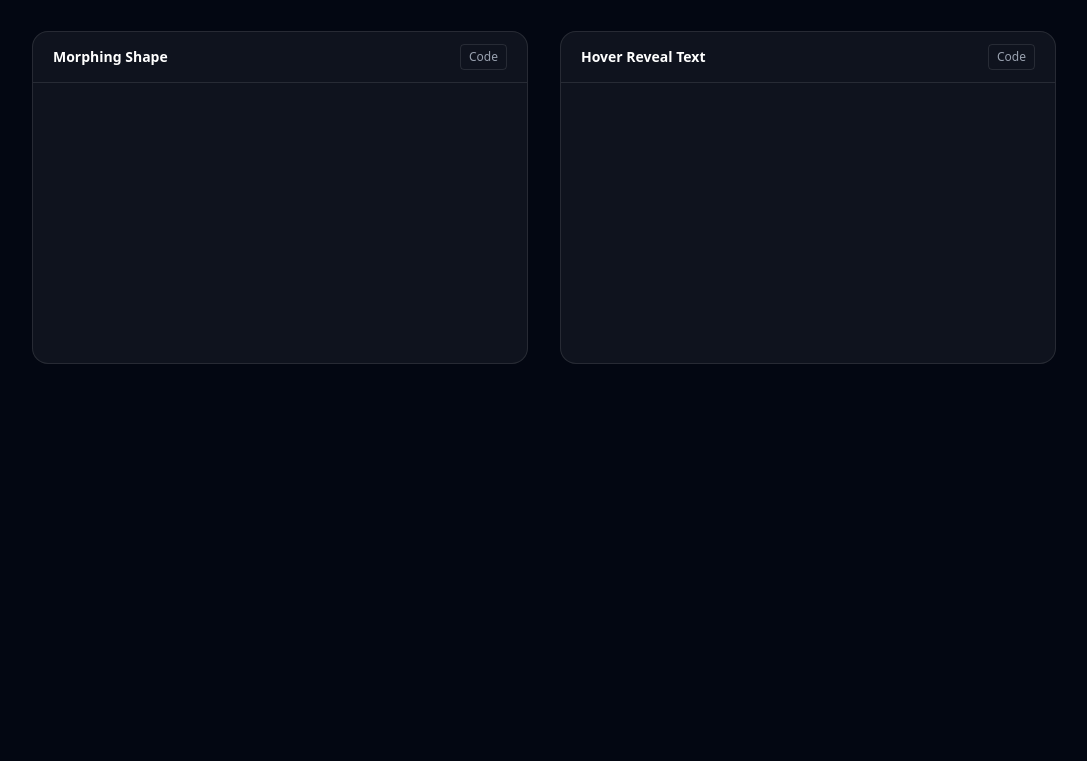
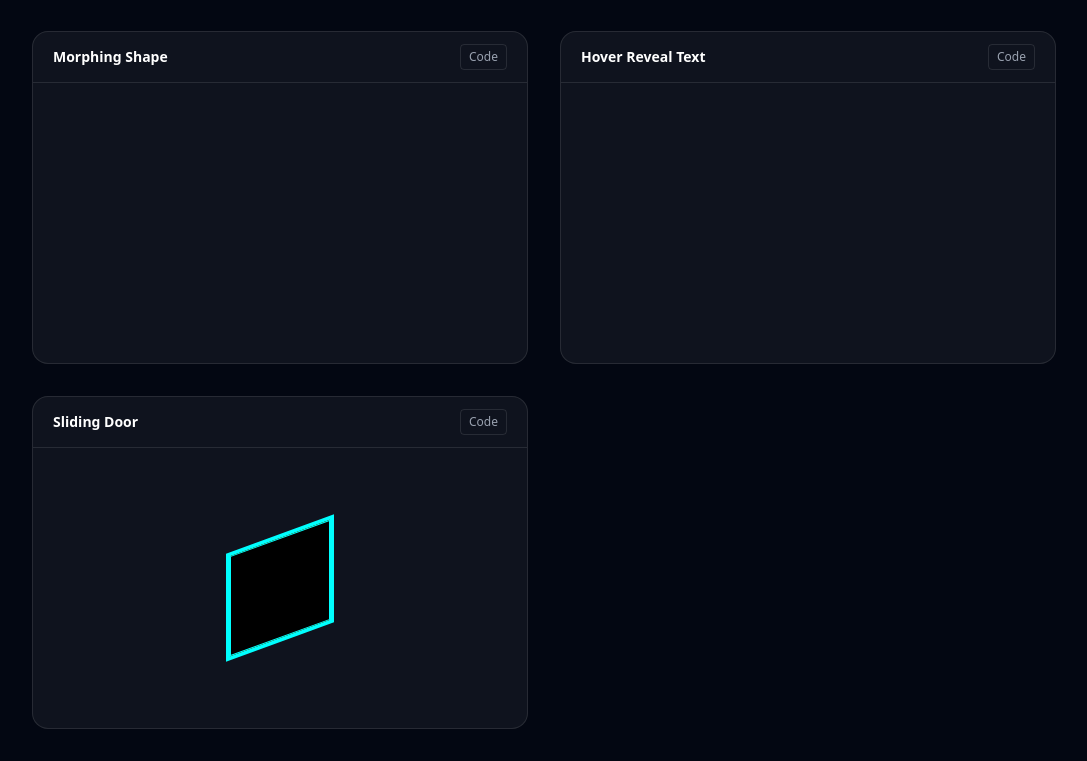
Before and after one commit to amaran-th/interactive-portfolio, a Next.js app: page /practice/interaction in a window 1280 px wide. Shown: the part 890-1651 px from the top of the page, without its empty margins (96-1183 px from the left). Before the commit the page ends 1286 px from the top, so only its background shows below. Built offline with nearby package versions, Linux system fonts and the light colour scheme.

Commit message:
feat: 빛줄기가 새어나오는 미닫이 문 인터랙션 구현

```diff
--- /dev/null
+++ b/app/practice/interaction/_sections/7_SlidingDoor/SlidingDoor.tsx
@@ -0,0 +1,24 @@
+import fs from "fs";
+import path from "path";
+import InteractionCard from "../InteractionCard";
+
+const dir = path.join(
+  process.cwd(),
+  "app/practice/interaction/_sections/7_SlidingDoor",
+);
+
+export default function SlidingDoor() {
+  const htmlCode = fs.readFileSync(path.join(dir, "answer.html"), "utf-8");
+  const cssCode = fs.readFileSync(path.join(dir, "answer.css"), "utf-8");
+  const jsCode = fs.readFileSync(path.join(dir, "answer.js"), "utf-8");
+
+  return (
+    <InteractionCard
+      title="Sliding Door"
+      description="드래그로 미닫이 문을 열고 닫는 효과. 비스듬한 시점에서 본 2D 문과 문틈으로 새어나오는 빛, 바닥에 드리워지는 빛줄기를 표현한다."
+      html={htmlCode}
+      css={cssCode}
+      jsCode={jsCode}
+    />
+  );
+}
--- /dev/null
+++ b/app/practice/interaction/_sections/7_SlidingDoor/answer.css
@@ -0,0 +1,76 @@
+.target {
+  display: flex;
+  justify-content: center;
+  align-items: center;
+  width: 100%;
+  height: 100%;
+  overflow: hidden;
+}
+.frame {
+  position: relative;
+  outline: 4px solid aqua;
+  transform: skewY(-20deg);
+  width: 100px;
+  height: 100px;
+  overflow: visible;
+}
+.backlight {
+  position: absolute;
+  inset: 0;
+  z-index: 1;
+  width: 100%;
+  height: 100%;
+  background: yellow;
+  filter: blur(4);
+}
+.hidden-man {
+  position: absolute;
+  bottom: 0;
+  left: 35px;
+  z-index: 2;
+  background: black;
+  width: 30px;
+  height: 50px;
+  clip-path: path(
+    "M15 0C14.0054 0 13.0516 0.501699 12.3484 1.39473C11.6451 2.28776 11.25 3.49897 11.25 4.7619C11.25 7.40476 12.9187 9.52381 15 9.52381C17.0813 9.52381 18.75 7.40476 18.75 4.7619C18.75 3.49897 18.3549 2.28776 17.6516 1.39473C16.9484 0.501699 15.9946 0 15 0ZM11.25 11.9048C10.7437 11.9048 10.3125 12.1667 9.95625 12.5714H9.9375L0 25.2143L2.6625 28.5714L9.375 20.0238V50H13.125V33.3333H16.875V50H20.625V20.0238L27.3375 28.5714L30 25.2143L20.0625 12.5714C19.6875 12.1667 19.2563 11.9048 18.75 11.9048"
+  );
+  display: none;
+}
+
+.man-shadow {
+  position: absolute;
+  right: 35px;
+  bottom: 200px;
+  transform-origin: bottom center;
+  transform: perspective(36px) rotateX(30deg) scaleY(-1);
+  width: 30px;
+  height: 50px;
+  background: black;
+  mask-image:
+    url(#man), linear-gradient(to top, black 40%, #000033 60%, transparent 120%);
+  mask-composite: intersect;
+  mask-size:
+    30px 50px,
+    100% 100%;
+  filter: blur(16px);
+  display: none;
+}
+
+.door {
+  position: absolute;
+  top: 0;
+  right: 0;
+  z-index: 3;
+  background: black;
+  border: 1px solid aqua;
+  width: 100px;
+  height: 100px;
+}
+.floorlight {
+  position: absolute;
+  width: 200px;
+  height: 200px;
+  transform-origin: right top;
+  transform: translate(-100px, 100px) skew(20deg);
+  clip-path: polygon(100% 0, 100% 100%, 100% 100%, 100% 0);
+}
--- /dev/null
+++ b/app/practice/interaction/_sections/7_SlidingDoor/answer.html
@@ -0,0 +1,27 @@
+<div class="target">
+  <svg
+    width="0"
+    height="0"
+    viewBox="0 0 30 50"
+    fill="none"
+    xmlns="http://www.w3.org/2000/svg"
+  >
+    <defs>
+      <mask id="man">
+        <path
+          d="M15 0C14.0054 0 13.0516 0.501699 12.3484 1.39473C11.6451 2.28776 11.25 3.49897 11.25 4.7619C11.25 7.40476 12.9188 9.52381 15 9.52381C17.0812 9.52381 18.75 7.40476 18.75 4.7619C18.75 3.49897 18.3549 2.28776 17.6516 1.39473C16.9484 0.501699 15.9946 0 15 0ZM11.25 11.9048C10.7437 11.9048 10.3125 12.1667 9.95625 12.5714H9.9375L0 25.2143L2.6625 28.5714L9.375 20.0238V50H13.125V33.3333H16.875V50H20.625V20.0238L27.3375 28.5714L30 25.2143L20.0625 12.5714C19.6875 12.1667 19.2563 11.9048 18.75 11.9048"
+          fill="white"
+        />
+      </mask>
+    </defs>
+  </svg>
+
+  <div class="frame">
+    <div class="floorlight">
+      <div class="man-shadow"></div>
+    </div>
+    <div class="backlight"></div>
+    <div class="hidden-man"></div>
+    <div class="door"></div>
+  </div>
+</div>
--- /dev/null
+++ b/app/practice/interaction/_sections/7_SlidingDoor/answer.js
@@ -0,0 +1,56 @@
+const ANGLE = 20;
+const RADIAN = (ANGLE * Math.PI) / 180;
+const DOOR_WIDTH = 100;
+const FLOORLIGHT_WIDTH = 200;
+const FLOORLIGHT_HEIGHT = 200;
+const door = container.querySelector(".door");
+const floorlight = container.querySelector(".floorlight");
+const hiddenMan = container.querySelector(".hidden-man");
+const manShadow = container.querySelector(".man-shadow");
+const prev = { x: 0, y: 0 };
+let isDragging = false;
+let delta = 0;
+let prevDelta = 0;
+
+door.addEventListener("pointerdown", (event) => {
+  isDragging = true;
+  prev.x = event.clientX;
+  prev.y = event.clientY;
+});
+
+function initializeDrag() {
+  isDragging = false;
+  prevDelta = delta;
+}
+
+container.addEventListener("mouseleave", initializeDrag);
+door.addEventListener("pointerup", initializeDrag);
+
+door.addEventListener("pointermove", (event) => {
+  if (!isDragging) return;
+  const dx = prev.x - event.clientX;
+  const dy = prev.y - event.clientY;
+
+  delta = prevDelta + Math.cos(RADIAN) * dx + Math.sin(RADIAN) * dy;
+  if (delta <= 0) {
+    if (3 * Math.random() > 2) {
+      hiddenMan.style.display = "block";
+      manShadow.style.display = "block";
+    } else {
+      hiddenMan.style.display = "none";
+      manShadow.style.display = "none";
+    }
+  }
+  const effectiveDelta = Math.max(0, Math.min(delta, DOOR_WIDTH));
+  const gradationAngle =
+    (Math.atan(
+      (FLOORLIGHT_WIDTH * Math.sqrt(effectiveDelta / DOOR_WIDTH) -
+        effectiveDelta) /
+        FLOORLIGHT_HEIGHT,
+    ) /
+      Math.PI) *
+    180;
+  door.style.right = `${effectiveDelta}px`;
+  floorlight.style.clipPath = `polygon(${FLOORLIGHT_WIDTH - effectiveDelta}px 0, ${FLOORLIGHT_WIDTH * (1 - Math.sqrt(effectiveDelta / DOOR_WIDTH))}px ${FLOORLIGHT_HEIGHT}px, 100% 100%, 100% 0)`;
+  floorlight.style.background = `linear-gradient(${gradationAngle}deg, transparent 30%, #FFFF0033 60%, yellow 120%)`;
+});
--- a/app/practice/interaction/page.tsx
+++ b/app/practice/interaction/page.tsx
@@ -5,6 +5,7 @@ import RippleClick from "./_sections/3_RippleClick/RippleClick";
 import StaggeredList from "./_sections/4_StaggeredList/StaggeredList";
 import MorphingShape from "./_sections/5_MorphingShape/MorphingShape";
 import HoverRevealText from "./_sections/6_HoverRevealText/HoverRevealText";
+import SlidingDoor from "./_sections/7_SlidingDoor/SlidingDoor";
 
 export default function PracticePage() {
   return (
@@ -31,6 +32,7 @@ export default function PracticePage() {
         <StaggeredList />
         <MorphingShape />
         <HoverRevealText />
+        <SlidingDoor />
       </main>
     </div>
   );
```
Also changed, not shown: 1 other file (tests, documents, lock files or other folders).
